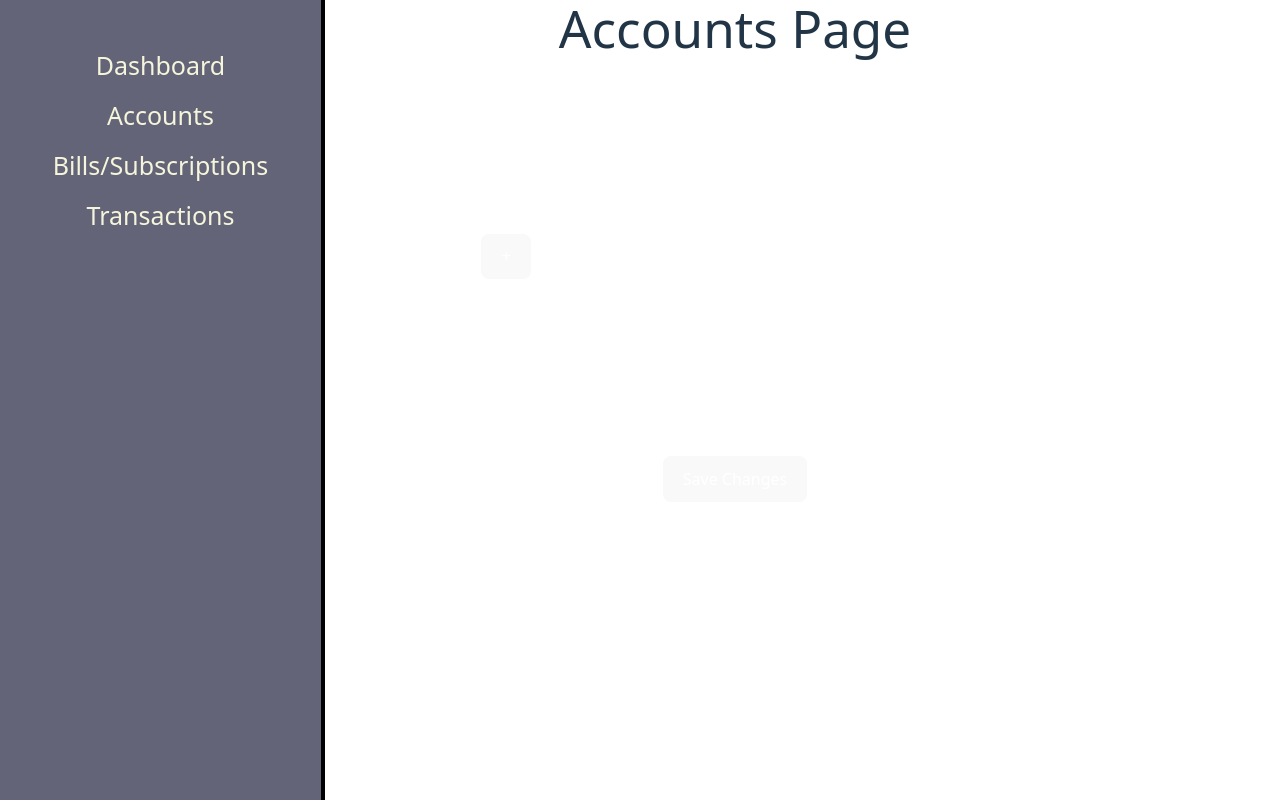
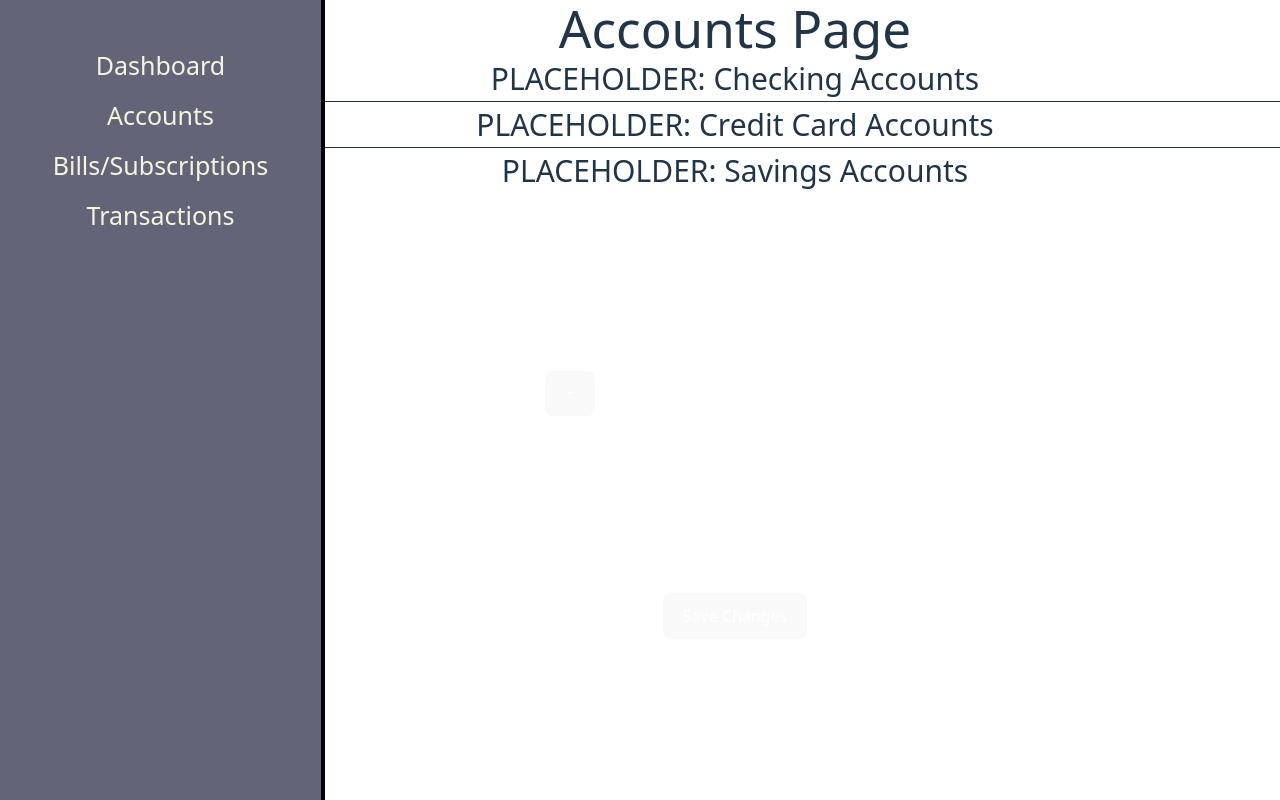
Before and after one commit to NeppiNepp/Financial-Dashboard, a React (Vite) app: page /accounts in a window 1280 px wide. Built offline with nearby package versions, Linux system fonts and the light colour scheme.

Commit message:
Updated Typescript
Added different account selections (display for accounts other than checking hasn't been added yet)

```diff
--- a/src/App.tsx
+++ b/src/App.tsx
@@ -7,7 +7,9 @@ import Bills from './pages/Bills'
 import Transactions from './pages/Transactions'
 
 export default function App() {
-  const [accountsInfo, setAccountsInfo] = useImmer(initialAccounts); // bank/debit accounts
+  const [debitInfo, setDebitInfo] = useImmer(initialDebitAccounts); // change to an array of three arrays holding each type of account
+  const [creditInfo, setCreditInfo] = useImmer(initialCreditAccounts);
+  const [savingsInfo, setSavingsInfo] = useImmer(initialSavingsAccounts);
   const [billsInfo, setBillsInfo] = useImmer(null); // bill receipts
 
   return (
@@ -17,22 +19,32 @@ export default function App() {
         <Route
           path='/'
           element={<Homepage
-            accountsInfo={accountsInfo}
+            debitInfo={debitInfo}
+            creditInfo={creditInfo}
+            savingsInfo={savingsInfo}
             billsInfo={billsInfo}
           />}
         />
         <Route
           path='/accounts'
           element={<Accounts
-            accountsInfo={accountsInfo}
-            setAccountsInfo={setAccountsInfo}
+            debitInfo={debitInfo}
+            creditInfo={creditInfo}
+            savingsInfo={savingsInfo}
+            setDebitInfo={setDebitInfo}
+            setCreditInfo={setCreditInfo}
+            setSavingsInfo={setSavingsInfo}
           />}
         />
         <Route
           path='/transactions'
           element={<Transactions
-            accountsInfo={accountsInfo}
-            setAccountsInfo={setAccountsInfo}
+            debitInfo={debitInfo}
+            creditInfo={creditInfo}
+            savingsInfo={savingsInfo}
+            setDebitInfo={setDebitInfo}
+            setCreditInfo={setCreditInfo}
+            setSavingsInfo={setSavingsInfo}
           />}
         />
         <Route
@@ -48,18 +60,40 @@ export default function App() {
 }
 
 interface deposit { id: number, date: string, amount: number }
-
+interface withdrawal { id: number, date: string, amount: number }
+interface payment { id: number, date: string, amount: number }
 interface transaction { id: number, date: string, category: string, cost: number }
 
-
-interface account {
+interface debitAccount {
     accountNum: number,
     name: string,
     type: string,
     deposits: deposit[],
     transactions: transaction[],
-    currentBalance: number,
-    limit: number
+    currentBalance: number
 }
 
-const initialAccounts: account[] = []
+interface creditAccount {
+    accountNum: number,
+    name: string,
+    type: string,
+    payments: payment[],
+    transactions: transaction[],
+    currentBalance: number,
+    limit: number,
+    rewards: number
+}
+
+interface savingsAccount {
+    accountNum: number,
+    name: string,
+    type: string,
+    withdrawals: withdrawal[],
+    transactions: transaction[],
+    currentBalance: number,
+    goal: number
+}
+
+const initialDebitAccounts: debitAccount[] = [];
+const initialCreditAccounts: creditAccount[] = [];
+const initialSavingsAccounts: savingsAccount[] = [];
--- a/src/pages/BankAccounts.tsx
+++ b/src/pages/BankAccounts.tsx
@@ -6,17 +6,19 @@ import { LatestTransactions, LatestDeposits, NewAccount } from '../components/Pa
 /*TODO: Create ways to add credit cards & savings accounts on this page, but seperated by type
  Afterwards add seperate pages that can only be accessed by clicking on the account - Displaying balance, all transactions, bills associated, etc. */
 
-export default function Accounts({ accountsInfo, setAccountsInfo }) {
-    const [ currentInfo, setCurrentInfo ] = useImmer(accountsInfo)
+export default function Accounts({ debitInfo, setDebitInfo, creditInfo, setCreditInfo, savingsInfo, setSavingsInfo }) {
+    const [ currentDebitInfo, updateCurrentDebitInfo ] = useImmer(debitInfo);
+    const [ currentCreditInfo, updateCurrentCreditInfo ] = useImmer(creditInfo);
+    const [ currentSavingsInfo, updateCurrentSavingsInfo ] = useImmer(savingsInfo);
     const [ addingAccount, setAddingAccount ] = useState(false);
     const nameRef = useRef(null);
     const typeRef = useRef(null);
     const balanceRef = useRef(null);
-    const accountNumber = currentInfo.length;
+    const accountNumber = currentDebitInfo.length;
 
 
-    function handleAddAccount() { // TODO: Allow users to add different types of accounts
-        setCurrentInfo(draft => {
+    function handleAddAccount( type ) { // TODO: Make a switch for each account type
+        updateCurrentDebitInfo(draft => {
             draft.push({
                 accountNum: accountNumber,
                 type: typeRef.current.value !== 'default' ? typeRef.current.value : 'Checking',
@@ -34,32 +36,78 @@ export default function Accounts({ accountsInfo, setAccountsInfo }) {
     //}
 
     function handleSave() {
-        setAccountsInfo(currentInfo);
+        setDebitInfo(currentDebitInfo);
+        setCreditInfo(currentCreditInfo);
+        setSavingsInfo(currentSavingsInfo)
     }
 
 
-    function Account({ account }) { // component displaying each account
+    function Account({ account, type, allowedType }) { // component displaying each account --- condense or move this component for better readability
+        if (type === allowedType) {
+            switch (type) {
+                case 'Checking':
                     return (
                         <div className="inline-block bg-[gray] text-[black] w-[500px] text-center m-[50px] p-2 rounded-[10px] border-2 border-solid border-[blue]" key={account.accountNum}>
                             <h2 className="text-[30px] font-[bold]">{account.name}</h2>
-                <p className="text-[25px] font-[bold]">{account.type}</p>
+                            <p className="text-[25px] font-[bold]">{type}</p>
                             <p className="text-[20px] font-[bold]">Balance: ${account.currentBalance}</p>
                             <hr />
-                <LatestTransactions accounts={currentInfo} saveTransactions={setCurrentInfo} accountId={account.accountNum} />
-                <LatestDeposits accounts={currentInfo} saveDeposits={setCurrentInfo} accountId={account.accountNum} />
+                            <LatestTransactions accounts={currentDebitInfo} saveTransactions={updateCurrentDebitInfo} accountId={account.accountNum} />
+                            <LatestDeposits accounts={currentDebitInfo} saveDeposits={updateCurrentDebitInfo} accountId={account.accountNum} />
+                        </div>
+                    )
+                case 'Credit':
+                    return (
+                        <div className="inline-block bg-[gray] text-[black] w-[500px] text-center m-[50px] p-2 rounded-[10px] border-2 border-solid border-[blue]" key={account.accountNum}>
+                            <h2 className="text-[30px] font-[bold]">{account.name}</h2>
+                            <p className="text-[25px] font-[bold]">{type}</p>
+                            <p className="text-[20px] font-[bold]">Balance: ${account.currentBalance}</p>
+                            <hr />
+                            <LatestTransactions accounts={currentDebitInfo} saveTransactions={updateCurrentDebitInfo} accountId={account.accountNum} />
+                            <LatestDeposits accounts={currentDebitInfo} saveDeposits={updateCurrentDebitInfo} accountId={account.accountNum} />
+                        </div>
+                    )
+                case 'Savings':
+                    return (
+                        <div className="inline-block bg-[gray] text-[black] w-[500px] text-center m-[50px] p-2 rounded-[10px] border-2 border-solid border-[blue]" key={account.accountNum}>
+                            <h2 className="text-[30px] font-[bold]">{account.name}</h2>
+                            <p className="text-[25px] font-[bold]">{type}</p>
+                            <p className="text-[20px] font-[bold]">Balance: ${account.currentBalance}</p>
+                            <hr />
+                            <LatestTransactions accounts={currentDebitInfo} saveTransactions={updateCurrentDebitInfo} accountId={account.accountNum} />
+                            <LatestDeposits accounts={currentDebitInfo} saveDeposits={updateCurrentDebitInfo} accountId={account.accountNum} />
                         </div>
                     )
             }
+        }
+    }
 
 
-
-    return (
+    return (  // create a component to make each section with less repeating
         <div className="text-center">
             <h1 className="block text-center ml-[190px]">Accounts Page</h1>
+            <p className="text-[30px] text-center ml-[190px]">PLACEHOLDER: Checking Accounts</p>
             <div className="grid grid-cols-[1fr_1fr] ml-[325px] px-[25px] py-0"> {/* maps out each account into a grid */}
-                {currentInfo.map(account =>
-                    <Account account={account} />
+                {currentDebitInfo.map(account =>
+                    <Account account={account} type={account.type} allowedType={"Checking"} // temporary fix
+                    />
                 )}
+            </div>
+            <hr />
+            <p className="text-[30px] text-center ml-[190px]">PLACEHOLDER: Credit Card Accounts</p> {/* Only show if accounts exist? */}
+            <div className="grid grid-cols-[1fr_1fr] ml-[325px] px-[25px] py-0">
+                {currentCreditInfo.map(account =>
+                    <Account account={account} type={account.type} allowedType={"Credit"} />
+                )}
+            </div>
+            <hr />
+            <p className="text-[30px] text-center ml-[190px]">PLACEHOLDER: Savings Accounts</p> {/* Only show if accounts exist? */}
+            <div className="grid grid-cols-[1fr_1fr] ml-[325px] px-[25px] py-0">
+                {currentSavingsInfo.map(account =>
+                    <Account account={account} type={account.type} allowedType={"Savings"}
+                    />
+                )}
+            </div>
             <NewAccount
                 handleAddAccount={handleAddAccount}
                 addingAccount={addingAccount}
@@ -68,7 +116,6 @@ export default function Accounts({ accountsInfo, setAccountsInfo }) {
                 typeRef={typeRef}
                 balanceRef={balanceRef}
             />
-            </div>
             <button className="ml-[190px] text-[white]" onClick={handleSave}>Save Changes</button>
         </div>
     )
```
Also changed, not shown: Ideas.txt. Lines whose indentation alone changed are shown as unchanged.
